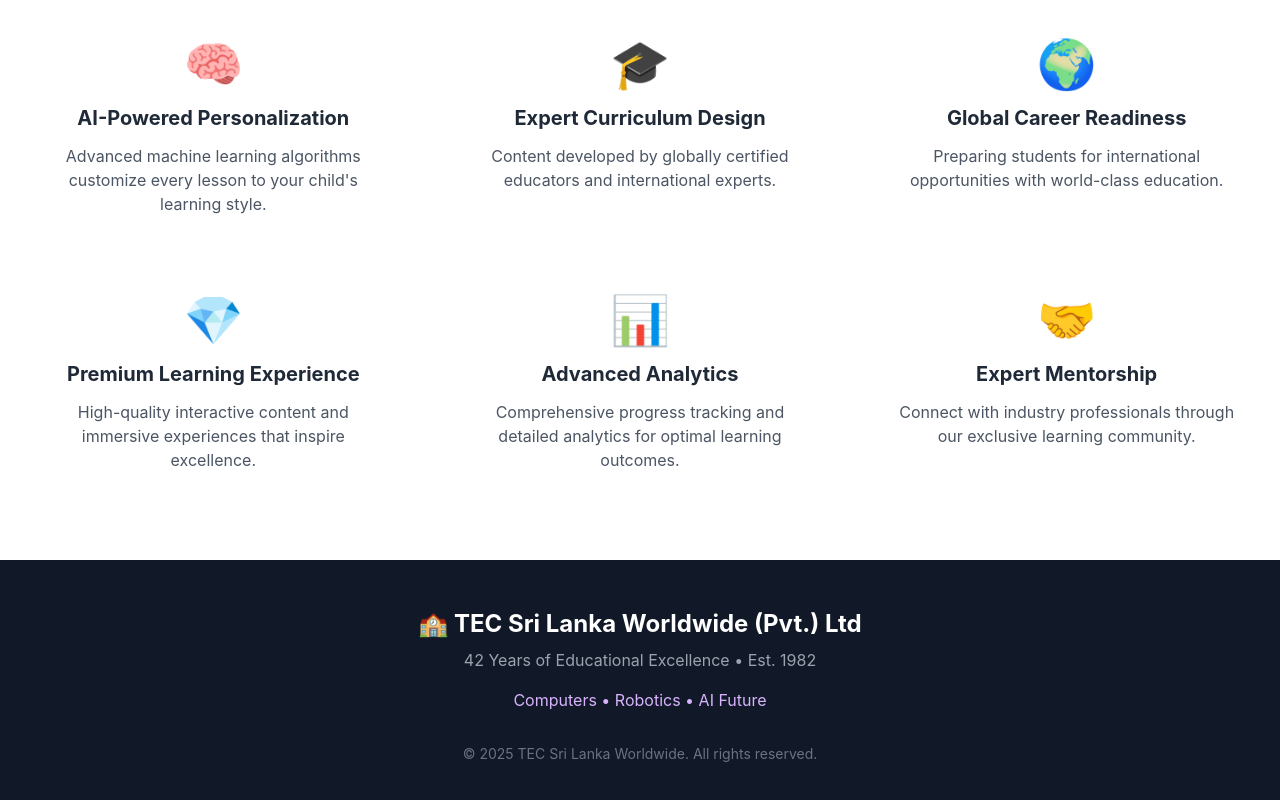
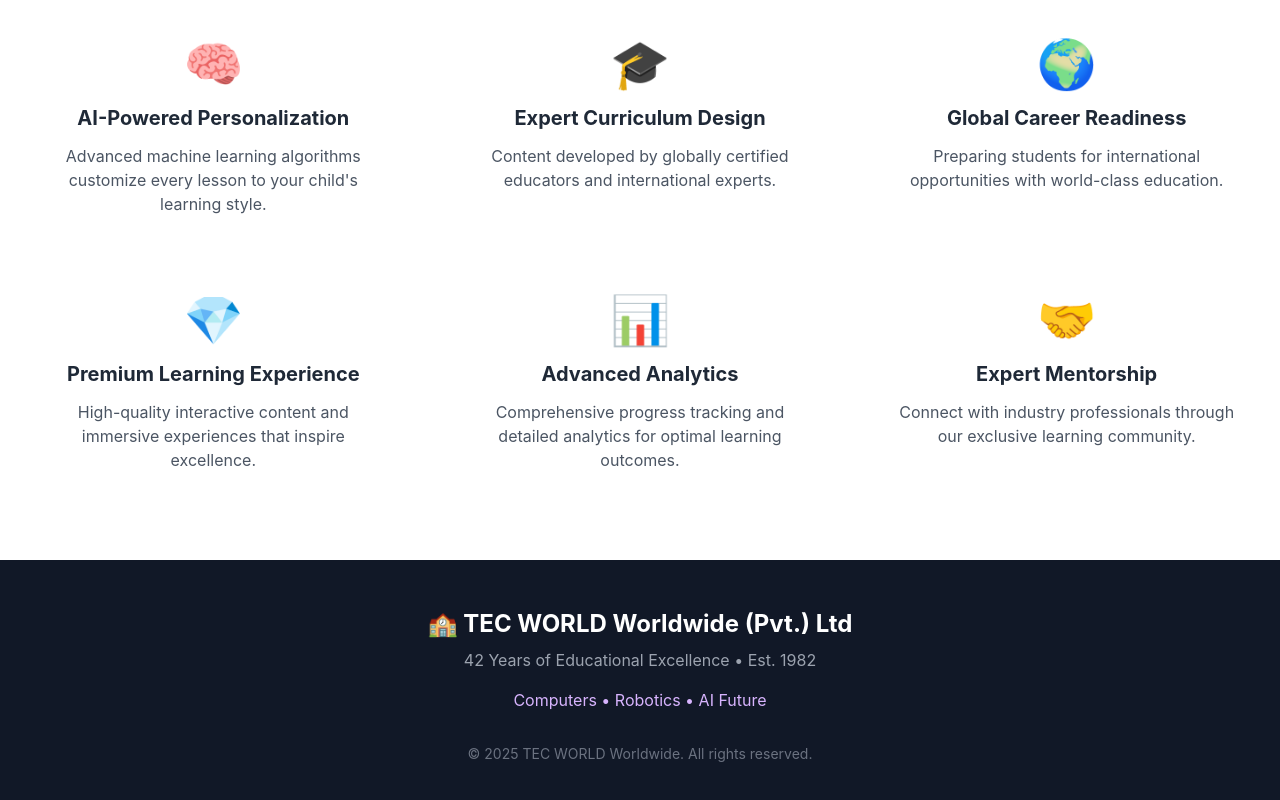
Before and after one commit to tecsrilankaworldwide/tec-platform-production, a React (Create React App) app in the folder frontend/: page / in a window 1280 px wide. Shown: the part 3868-4668 px from the top of the page. Built offline with nearby package versions, Linux system fonts and the light colour scheme.

Commit message:
auto-commit for 5f1b53fe-31a1-4a38-b8ff-481445dc9802

```diff
--- a/frontend/src/translations.js
+++ b/frontend/src/translations.js
@@ -173,10 +173,10 @@ export const translations = {
 
     // Footer
     footer: {
-      company: "🏫 TEC Sri Lanka Worldwide (Pvt.) Ltd",
+      company: "🏫 TEC WORLD Worldwide (Pvt.) Ltd",
       tagline: "42 Years of Educational Excellence • Est. 1982",
       focus: "Computers • Robotics • AI Future",
-      copyright: "© 2025 TEC Sri Lanka Worldwide. All rights reserved."
+      copyright: "© 2025 TEC WORLD Worldwide. All rights reserved."
     }
   },
 
```
